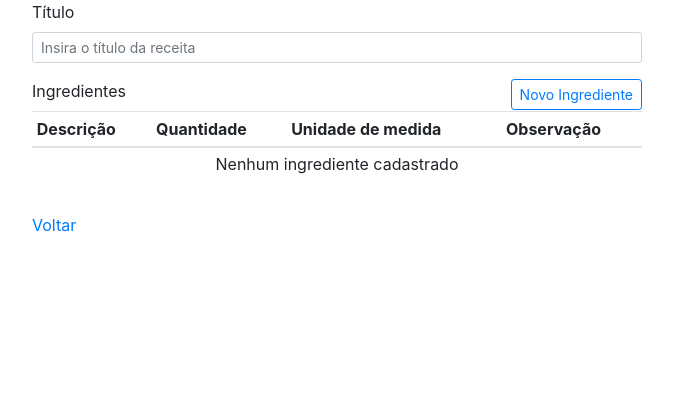
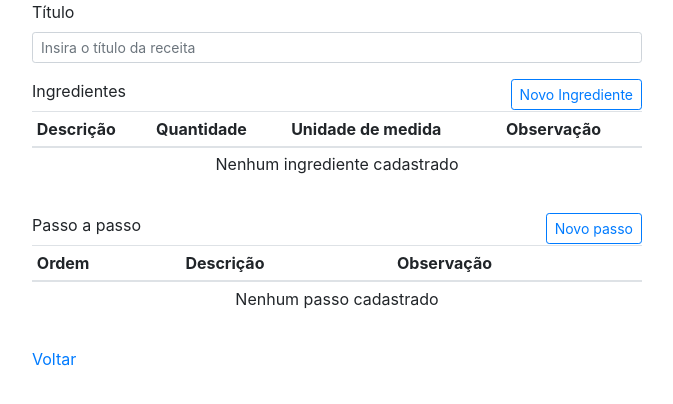
Before and after one commit to marlonluft/ReceitaRepository, a React (Create React App) app in the folder Receita.API/wwwroot/receita-web/: page /cadastrar in a window 1280 px wide. Shown: the top 404 px of the page, without its empty margins (303-976 px from the left). Built offline with nearby package versions, Linux system fonts and the light colour scheme.

Commit message:
Adição de passos ao cadastrar receita

```diff
--- /dev/null
+++ b/Receita.API/wwwroot/receita-web/src/Components/PassoModel.js
@@ -0,0 +1,68 @@
+import React, { Component } from 'react';
+
+/* Layout */
+import { Button, Modal, ModalHeader, ModalBody, ModalFooter, Form, FormGroup, Label, Input } from 'reactstrap';
+
+class PassoModel extends Component {
+
+    constructor(props) {
+        super(props);
+
+        this.state = this.initialState;
+    }
+
+    get initialState() {
+        return {
+            ordem: 0,
+            descricao: '',
+            observacao: ''
+        }
+    }
+
+    salvar = () => {
+        this.props.onSalvar(this.state)
+        this.props.onClose();
+
+        this.setState(this.initialState)
+    }
+
+    render() {
+
+        const {
+            className,
+            exibir,
+            onClose,
+        } = this.props;
+
+        const {
+            descricao,
+            observacao
+        } = this.state
+
+        const closeBtn = <button className="close" onClick={onClose}>&times;</button>;
+
+        return (
+            <Modal isOpen={exibir} className={className}>
+                <ModalHeader close={closeBtn}>Passo</ModalHeader>
+                <ModalBody>
+                    <Form>
+                        <FormGroup>
+                            <Label for="txtDescricao">Descrição</Label>
+                            <Input type="text" bsSize="sm" id="txtDescricao" placeholder="ex: Misturar todos igredientes" value={descricao} onChange={(e) => this.setState({ descricao: e.target.value })} />
+                        </FormGroup>
+                        <FormGroup>
+                            <Label for="txtObservacao">Observação</Label>
+                            <Input type="text" bsSize="sm" id="txtObservacao" placeholder="ex: Cuidar para não se sujar" value={observacao} onChange={(e) => this.setState({ observacao: e.target.value })} />
+                        </FormGroup>
+                    </Form>
+                </ModalBody>
+                <ModalFooter>
+                    <Button color="primary" onClick={this.salvar}>Salvar</Button>
+                    <Button color="secondary" onClick={onClose}>Cancelar</Button>
+                </ModalFooter>
+            </Modal>
+        )
+    }
+}
+
+export default PassoModel
--- a/Receita.API/wwwroot/receita-web/src/Views/CadastrarEditarReceitaView.js
+++ b/Receita.API/wwwroot/receita-web/src/Views/CadastrarEditarReceitaView.js
@@ -11,6 +11,7 @@ import { Row, Col, Form, FormGroup, Label, Input, Table, Button } from 'reactstr
 
 /* Components */
 import IngredienteModel from '../Components/IngredienteModel'
+import PassoModel from '../Components/PassoModel'
 
 import { GetEnumDescricao } from '../Util/Funcoes'
 import { EUnidadeMedida } from '../Util/Enumerador'
@@ -18,12 +19,14 @@ import { EUnidadeMedida } from '../Util/Enumerador'
 class CadastrarEditarReceitaView extends Component {
     state = {
         modal: {
-            exibir: false,
+            exibirIgrediente: false,
+            exibirPassos: false
         },
         receita: {
             id: null,
             titulo: "",
             ingredientes: [],
+            listaPassoAPasso: []
         }
     }
 
@@ -31,11 +34,20 @@ class CadastrarEditarReceitaView extends Component {
         this.props.onLoad()
     }
 
-    alterarModal = (exibir) => {
+    alterarModalIgredientes = (exibirIgrediente) => {
         this.setState((state, props) => ({
             modal: {
                 ...state.model,
-                exibir
+                exibirIgrediente
+            }
+        }))
+    }
+
+    alterarModalPasso = (exibirPassos) => {
+        this.setState((state, props) => ({
+            modal: {
+                ...state.model,
+                exibirPassos
             }
         }))
     }
@@ -62,6 +74,22 @@ class CadastrarEditarReceitaView extends Component {
         }))
     }
 
+    onSalvarPasso = (novoPasso) => {
+
+        var listaPassoAPasso = this.state.receita.listaPassoAPasso
+
+        novoPasso.ordem = listaPassoAPasso.length + 1;
+
+        listaPassoAPasso.push(novoPasso)
+
+        this.setState((state, props) => ({
+            receita: {
+                ...state.receita,
+                listaPassoAPasso: listaPassoAPasso
+            }
+        }))
+    }
+
     render() {
 
         const { receita, modal } = this.state
@@ -80,7 +108,7 @@ class CadastrarEditarReceitaView extends Component {
                                     <Label for="txtIngredientes">Ingredientes</Label>
                                 </Col>
                                 <Col sm={6} className="text-right">
-                                    <Button outline color="primary" size="sm" onClick={() => this.alterarModal(true)}>Novo Ingrediente</Button>
+                                    <Button outline color="primary" size="sm" onClick={() => this.alterarModalIgredientes(true)}>Novo Ingrediente</Button>
                                 </Col>
                             </Row>
 
@@ -113,12 +141,50 @@ class CadastrarEditarReceitaView extends Component {
                                 </tbody>
                             </Table>
                         </FormGroup>
+                        <FormGroup>
+                            <Row>
+                                <Col sm={6}>
+                                    <Label for="txtPassoAPasso">Passo a passo</Label>
+                                </Col>
+                                <Col sm={6} className="text-right">
+                                    <Button outline color="primary" size="sm" onClick={() => this.alterarModalPasso(true)}>Novo passo</Button>
+                                </Col>
+                            </Row>
+
+                            <Table id="txtPassoAPasso" size="sm" responsive>
+                                <thead>
+                                    <tr>
+                                        <th>Ordem</th>
+                                        <th>Descrição</th>
+                                        <th>Observação</th>
+                                    </tr>
+                                </thead>
+                                <tbody>
+                                    {
+                                        (receita.listaPassoAPasso.length > 0) ?
+                                            receita.listaPassoAPasso.map((passo, key) => (
+                                                <tr key={key}>
+                                                    <td>{passo.ordem}</td>
+                                                    <td>{passo.descricao}</td>
+                                                    <td>{passo.observacao}</td>
+                                                </tr>
+                                            ))
+                                            :
+                                            <tr className="text-center">
+                                                <td colSpan="3">Nenhum passo cadastrado</td>
+                                            </tr>
+                                    }
+
+                                </tbody>
+                            </Table>
+                        </FormGroup>
                     </Form>
 
                     <Link to={'/'}>Voltar</Link>
                 </Col>
 
-                <IngredienteModel exibir={modal.exibir} onClose={() => this.alterarModal(false)} onSalvar={this.onSalvarIngrediente}></IngredienteModel>
+                <IngredienteModel exibir={modal.exibirIgrediente} onClose={() => this.alterarModalIgredientes(false)} onSalvar={this.onSalvarIngrediente}></IngredienteModel>
+                <PassoModel exibir={modal.exibirPassos} onClose={() => this.alterarModalPasso(false)} onSalvar={this.onSalvarPasso}></PassoModel>
             </Row>);
     }
 }
```
